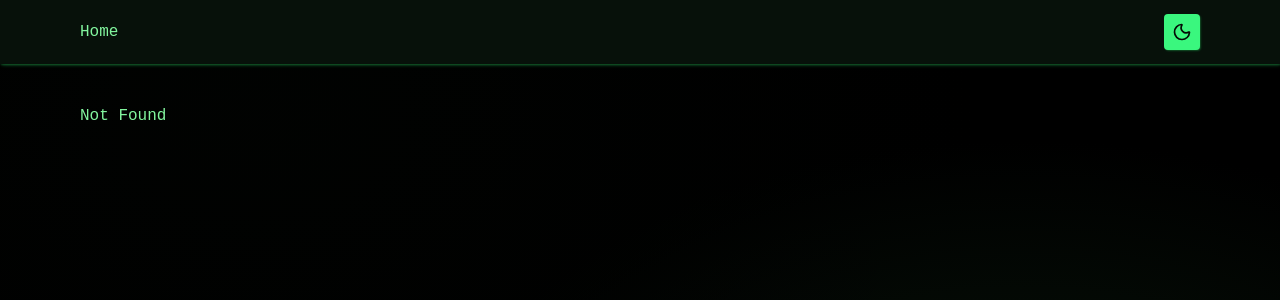
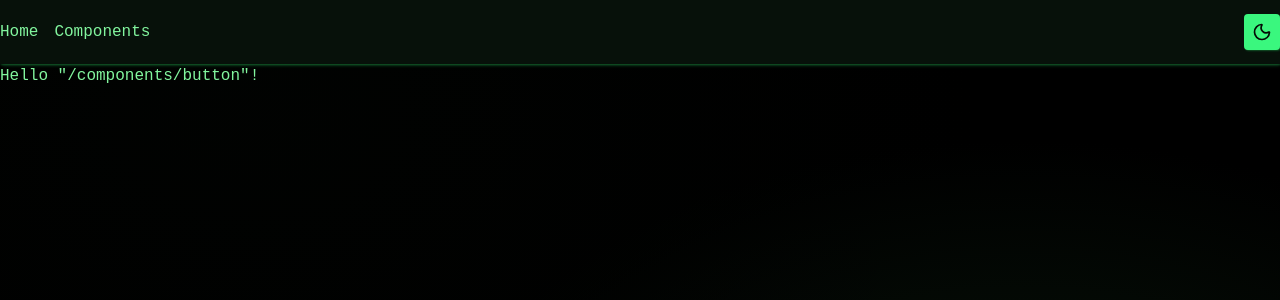
Before and after one commit to k4in/frontendarium, a React (Vite) app: page /components/button in a window 1280 px wide. Before the commit this address had no page. Shown: the top 300 px of the page. Built offline with nearby package versions, Linux system fonts and the light colour scheme.

Commit message:
components route

```diff
--- a/src/components/header.tsx
+++ b/src/components/header.tsx
@@ -3,8 +3,9 @@ import { Link } from '@tanstack/react-router';
 
 export default function Header() {
   return (
-    <header className="px-4 md:px-20 flex justify-between items-center h-16 bg-card/85 backdrop-blur shadow-md">
-      <nav>
+    <header className="h-16 bg-card/85 backdrop-blur shadow-md">
+      <div className="container h-full mx-auto flex justify-between items-center">
+        <nav className="flex gap-4">
           <Link
             to="/"
             activeProps={{
@@ -14,8 +15,18 @@ export default function Header() {
           >
             Home
           </Link>
+          <Link
+            to="/components"
+            activeProps={{
+              className: 'font-bold',
+            }}
+            activeOptions={{ exact: true }}
+          >
+            Components
+          </Link>
         </nav>
         <ThemeToggle />
+      </div>
     </header>
   );
 }
--- a/src/routeTree.gen.ts
+++ b/src/routeTree.gen.ts
@@ -10,33 +10,68 @@
 
 import { Route as rootRouteImport } from './routes/__root'
 import { Route as IndexRouteImport } from './routes/index'
+import { Route as ComponentsIndexRouteImport } from './routes/components/index'
+import { Route as ComponentsSelectRouteImport } from './routes/components/select'
+import { Route as ComponentsButtonRouteImport } from './routes/components/button'
 
 const IndexRoute = IndexRouteImport.update({
   id: '/',
   path: '/',
   getParentRoute: () => rootRouteImport,
 } as any)
+const ComponentsIndexRoute = ComponentsIndexRouteImport.update({
+  id: '/components/',
+  path: '/components/',
+  getParentRoute: () => rootRouteImport,
+} as any)
+const ComponentsSelectRoute = ComponentsSelectRouteImport.update({
+  id: '/components/select',
+  path: '/components/select',
+  getParentRoute: () => rootRouteImport,
+} as any)
+const ComponentsButtonRoute = ComponentsButtonRouteImport.update({
+  id: '/components/button',
+  path: '/components/button',
+  getParentRoute: () => rootRouteImport,
+} as any)
 
 export interface FileRoutesByFullPath {
   '/': typeof IndexRoute
+  '/components/button': typeof ComponentsButtonRoute
+  '/components/select': typeof ComponentsSelectRoute
+  '/components': typeof ComponentsIndexRoute
 }
 export interface FileRoutesByTo {
   '/': typeof IndexRoute
+  '/components/button': typeof ComponentsButtonRoute
+  '/components/select': typeof ComponentsSelectRoute
+  '/components': typeof ComponentsIndexRoute
 }
 export interface FileRoutesById {
   __root__: typeof rootRouteImport
   '/': typeof IndexRoute
+  '/components/button': typeof ComponentsButtonRoute
+  '/components/select': typeof ComponentsSelectRoute
+  '/components/': typeof ComponentsIndexRoute
 }
 export interface FileRouteTypes {
   fileRoutesByFullPath: FileRoutesByFullPath
-  fullPaths: '/'
+  fullPaths: '/' | '/components/button' | '/components/select' | '/components'
   fileRoutesByTo: FileRoutesByTo
-  to: '/'
-  id: '__root__' | '/'
+  to: '/' | '/components/button' | '/components/select' | '/components'
+  id:
+    | '__root__'
+    | '/'
+    | '/components/button'
+    | '/components/select'
+    | '/components/'
   fileRoutesById: FileRoutesById
 }
 export interface RootRouteChildren {
   IndexRoute: typeof IndexRoute
+  ComponentsButtonRoute: typeof ComponentsButtonRoute
+  ComponentsSelectRoute: typeof ComponentsSelectRoute
+  ComponentsIndexRoute: typeof ComponentsIndexRoute
 }
 
 declare module '@tanstack/react-router' {
@@ -48,11 +83,35 @@ declare module '@tanstack/react-router' {
       preLoaderRoute: typeof IndexRouteImport
       parentRoute: typeof rootRouteImport
     }
+    '/components/': {
+      id: '/components/'
+      path: '/components'
+      fullPath: '/components'
+      preLoaderRoute: typeof ComponentsIndexRouteImport
+      parentRoute: typeof rootRouteImport
+    }
+    '/components/select': {
+      id: '/components/select'
+      path: '/components/select'
+      fullPath: '/components/select'
+      preLoaderRoute: typeof ComponentsSelectRouteImport
+      parentRoute: typeof rootRouteImport
+    }
+    '/components/button': {
+      id: '/components/button'
+      path: '/components/button'
+      fullPath: '/components/button'
+      preLoaderRoute: typeof ComponentsButtonRouteImport
+      parentRoute: typeof rootRouteImport
+    }
   }
 }
 
 const rootRouteChildren: RootRouteChildren = {
   IndexRoute: IndexRoute,
+  ComponentsButtonRoute: ComponentsButtonRoute,
+  ComponentsSelectRoute: ComponentsSelectRoute,
+  ComponentsIndexRoute: ComponentsIndexRoute,
 }
 export const routeTree = rootRouteImport
   ._addFileChildren(rootRouteChildren)
--- a/src/routes/__root.tsx
+++ b/src/routes/__root.tsx
@@ -13,9 +13,9 @@ function RootComponent() {
   return (
     <>
       <Header />
-      <main className="px-4 md:px-20 py-2 md:py-10">
+      <div className="container mx-auto">
         <Outlet />
-      </main>
+      </div>
       <ReactQueryDevtools initialIsOpen={false} buttonPosition="bottom-right" />
     </>
   );
--- /dev/null
+++ b/src/routes/components/button.tsx
@@ -0,0 +1,9 @@
+import { createFileRoute } from '@tanstack/react-router'
+
+export const Route = createFileRoute('/components/button')({
+  component: RouteComponent,
+})
+
+function RouteComponent() {
+  return <div>Hello "/components/button"!</div>
+}
--- /dev/null
+++ b/src/routes/components/index.tsx
@@ -0,0 +1,33 @@
+import { createFileRoute, Outlet, Link } from '@tanstack/react-router';
+
+export const Route = createFileRoute('/components/')({
+  component: RouteComponent,
+});
+
+function RouteComponent() {
+  return (
+    <div className="grid grid-cols-[12rem_1fr] h-full">
+      <nav className="flex flex-col gap-4 border-r py-2 md:py-10">
+        <Link
+          to="/components/button"
+          activeProps={{
+            className: 'font-bold',
+          }}
+          activeOptions={{ exact: true }}
+        >
+          Button
+        </Link>
+        <Link
+          to="/components/select"
+          activeProps={{
+            className: 'font-bold',
+          }}
+          activeOptions={{ exact: true }}
+        >
+          Select
+        </Link>
+      </nav>
+      <Outlet />
+    </div>
+  );
+}
--- /dev/null
+++ b/src/routes/components/select.tsx
@@ -0,0 +1,9 @@
+import { createFileRoute } from '@tanstack/react-router'
+
+export const Route = createFileRoute('/components/select')({
+  component: RouteComponent,
+})
+
+function RouteComponent() {
+  return <div>Hello "/components/select"!</div>
+}
--- a/src/routes/index.tsx
+++ b/src/routes/index.tsx
@@ -67,7 +67,7 @@ function Index() {
   const { data: cryptoData } = useSuspenseQuery(query);
 
   return (
-    <div className="h-full space-y-6">
+    <div className="h-full space-y-6 py-2 md:py-10">
       <h3>Welcome Home!</h3>
       <div className="grid grid-cols-5 gap-4">
         {cryptoData.length &&
```
Lines whose indentation alone changed are shown as unchanged.
